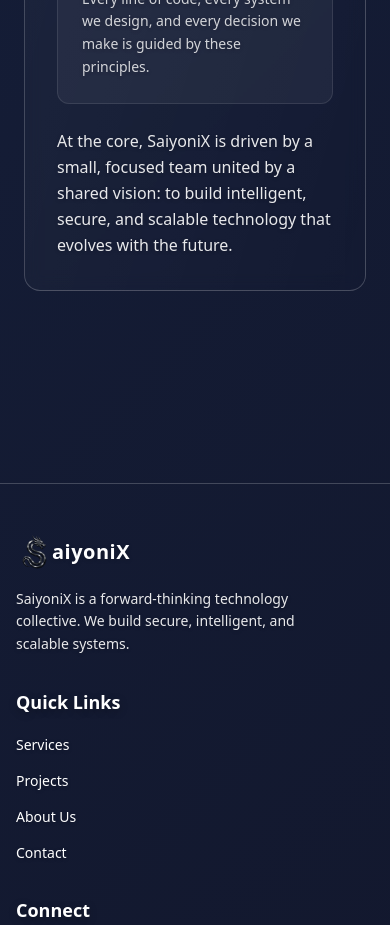
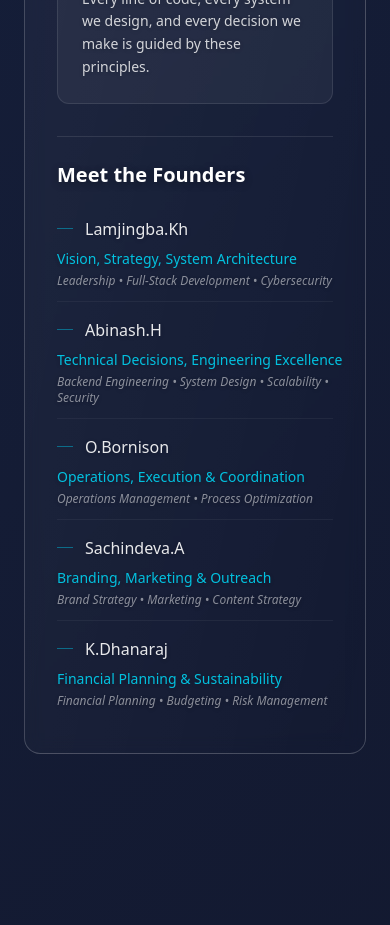
Before and after one commit to lmjing69/SaiyoniX_, a Next.js app: page /about in a window 390 px wide. Shown: the part 4160-5085 px from the top of the page. Built offline with nearby package versions, Linux system fonts and the light colour scheme.

Commit message:
Update founders list in About page with specific focus and skills

```diff
--- a/src/app/about/page.tsx
+++ b/src/app/about/page.tsx
@@ -177,11 +177,58 @@ export default function About() {
                         </div>
                     </div>
 
-                    <p className="text-white/90 leading-relaxed">
-                        At the core, SaiyoniX is driven by a small, focused team united by a shared
-                        vision: to build intelligent, secure, and scalable technology that evolves
-                        with the future.
-                    </p>
+                    <div className="mt-8 border-t border-white/10 pt-6">
+                        <h3 className="text-xl font-semibold text-white mb-4">
+                            Meet the Founders
+                        </h3>
+                        <div className="space-y-1">
+                            {[
+                                {
+                                    name: "Lamjingba.Kh",
+                                    focus: "Vision, Strategy, System Architecture",
+                                    skills: "Leadership • Full-Stack Development • Cybersecurity"
+                                },
+                                {
+                                    name: "Abinash.H",
+                                    focus: "Technical Decisions, Engineering Excellence",
+                                    skills: "Backend Engineering • System Design • Scalability • Security"
+                                },
+                                {
+                                    name: "O.Bornison",
+                                    focus: "Operations, Execution & Coordination",
+                                    skills: "Operations Management • Process Optimization"
+                                },
+                                {
+                                    name: "Sachindeva.A",
+                                    focus: "Branding, Marketing & Outreach",
+                                    skills: "Brand Strategy • Marketing • Content Strategy"
+                                },
+                                {
+                                    name: "K.Dhanaraj",
+                                    focus: "Financial Planning & Sustainability",
+                                    skills: "Financial Planning • Budgeting • Risk Management"
+                                },
+                            ].map((founder, index) => (
+                                <div key={index} className="flex flex-col md:flex-row md:items-center gap-2 md:gap-4 group py-3 border-b border-white/5 last:border-0">
+                                    <div className="flex items-center gap-3 min-w-[180px]">
+                                        <div className="h-px w-4 bg-cyan-500/50 group-hover:w-8 transition-all duration-300" />
+                                        <span className="text-white/90 font-medium group-hover:text-cyan-400 transition-colors">
+                                            {founder.name}
+                                        </span>
+                                    </div>
+                                    <div className="flex flex-col sm:flex-row sm:items-center gap-1 sm:gap-4 text-sm flex-1">
+                                        <span className="text-cyan-400/90 font-medium whitespace-nowrap">
+                                            {founder.focus}
+                                        </span>
+                                        <span className="text-white/40 hidden sm:block">•</span>
+                                        <span className="text-white/50 text-xs italic">
+                                            {founder.skills}
+                                        </span>
+                                    </div>
+                                </div>
+                            ))}
+                        </div>
+                    </div>
                 </div>
             </section>
         </section>
```
